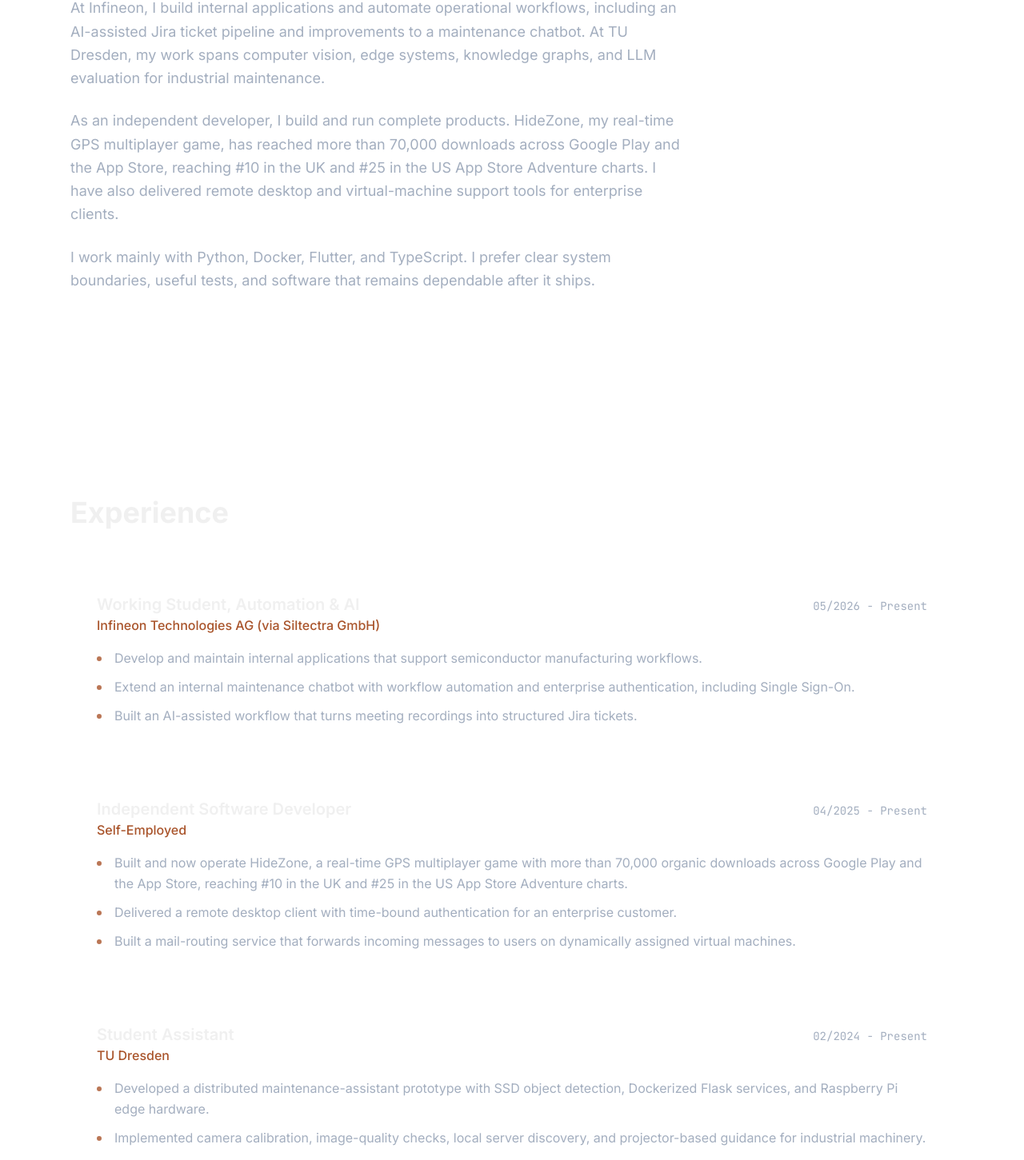
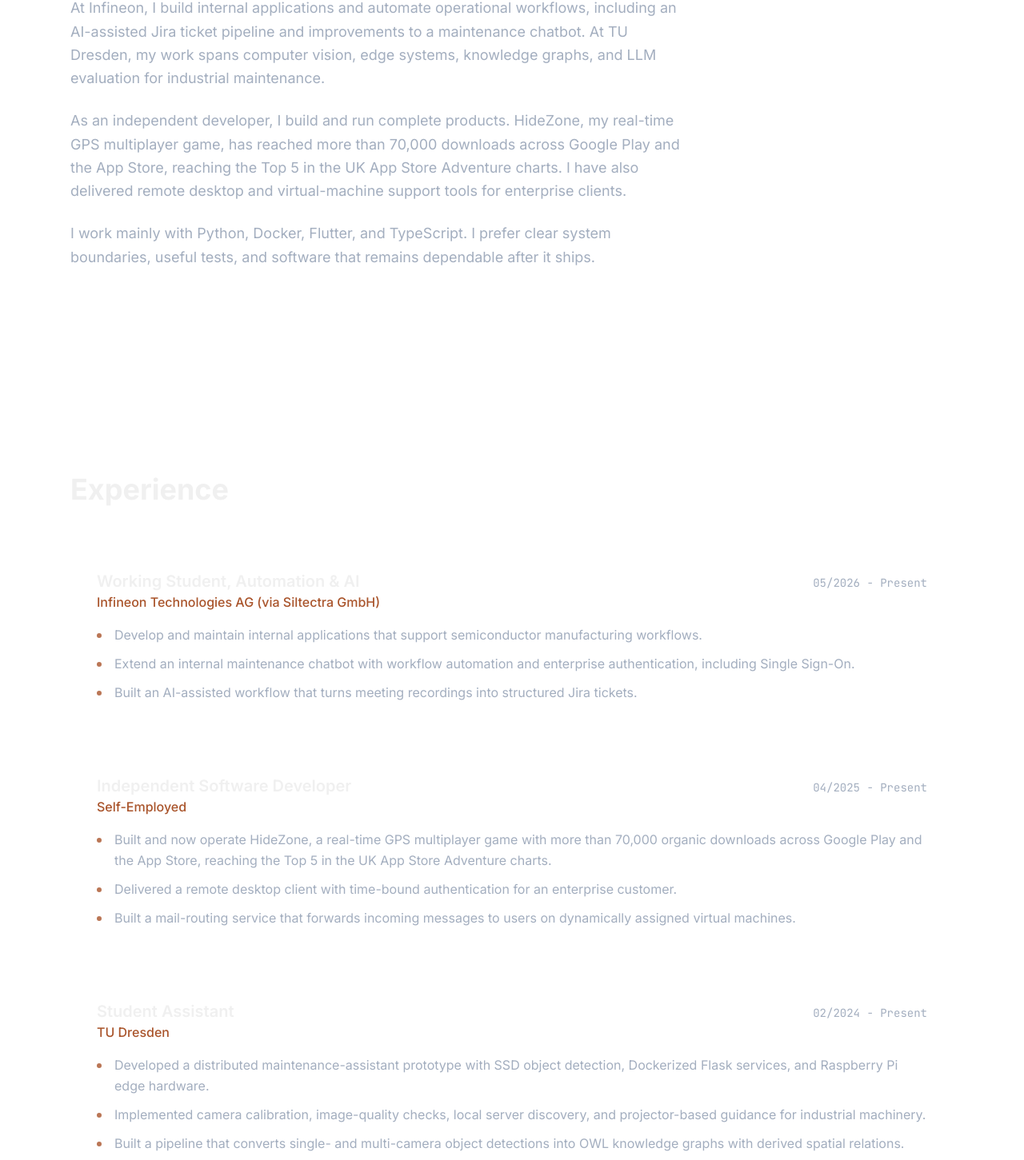
Before and after one commit to Dramiley/PortfolioWebsite, a Next.js app in the folder app/: page / in a window 1280 px wide. Shown: the part 1113-2564 px from the top of the page at 80% size. Built offline with nearby package versions, Linux system fonts and the light colour scheme; no server answers.

Commit message:
update top spot

```diff
--- a/app/src/data/about.ts
+++ b/app/src/data/about.ts
@@ -8,7 +8,7 @@ export const aboutContent: AboutContent = {
     bio: [
         "I am a Computer Science Master's student at TU Dresden. Alongside my studies, I work as an Automation & AI working student at Infineon (Siltectra), as a student assistant at the university, and as an independent software developer.",
         "At Infineon, I build internal applications and automate operational workflows, including an AI-assisted Jira ticket pipeline and improvements to a maintenance chatbot. At TU Dresden, my work spans computer vision, edge systems, knowledge graphs, and LLM evaluation for industrial maintenance.",
-        "As an independent developer, I build and run complete products. HideZone, my real-time GPS multiplayer game, has reached more than 70,000 downloads across Google Play and the App Store, reaching #10 in the UK and #25 in the US App Store Adventure charts. I have also delivered remote desktop and virtual-machine support tools for enterprise clients.",
+        "As an independent developer, I build and run complete products. HideZone, my real-time GPS multiplayer game, has reached more than 70,000 downloads across Google Play and the App Store, reaching the Top 5 in the UK App Store Adventure charts. I have also delivered remote desktop and virtual-machine support tools for enterprise clients.",
         "I work mainly with Python, Docker, Flutter, and TypeScript. I prefer clear system boundaries, useful tests, and software that remains dependable after it ships."
     ]
 };
--- a/app/src/data/experience.ts
+++ b/app/src/data/experience.ts
@@ -18,7 +18,7 @@ export const experience: Experience[] = [
         company: 'Self-Employed',
         period: '04/2025 - Present',
         description: [
-            'Built and now operate HideZone, a real-time GPS multiplayer game with more than 70,000 organic downloads across Google Play and the App Store, reaching #10 in the UK and #25 in the US App Store Adventure charts.',
+            'Built and now operate HideZone, a real-time GPS multiplayer game with more than 70,000 organic downloads across Google Play and the App Store, reaching the Top 5 in the UK App Store Adventure charts.',
             'Delivered a remote desktop client with time-bound authentication for an enterprise customer.',
             'Built a mail-routing service that forwards incoming messages to users on dynamically assigned virtual machines.',
         ]
--- a/app/src/data/projects.ts
+++ b/app/src/data/projects.ts
@@ -6,10 +6,10 @@ export const projects: Project[] = [
         slug: "hidezone",
         hasDetailPage: true,
         featured: true,
-        meta: "Solo build · 70,000+ downloads · #10 UK / #25 US App Store · 2025 - present",
+        meta: "Solo build · 70,000+ downloads · Top 5 UK App Store · 2025 - present",
         categories: ['mobile'],
         title: "HideZone: IRL GPS Hide & Seek",
-        shortDescription: "A real-time outdoor multiplayer game for iOS and Android, with live GPS, custom play zones, tactical items, and eight game modes. 70,000+ downloads, reaching #10 in the UK and #25 in the US App Store Adventure charts.",
+        shortDescription: "A real-time outdoor multiplayer game for iOS and Android, with live GPS, custom play zones, tactical items, and eight game modes. 70,000+ downloads, reaching the Top 5 in the UK App Store Adventure charts.",
         fullDescription: "HideZone turns any park or neighborhood into a multiplayer game board. I built and shipped the Flutter app end to end, from the host-authoritative game loop and Firebase synchronization to geofenced maps, items, subscriptions, ads, and both store releases.",
         tags: ["Flutter", "Dart", "Firebase", "Riverpod", "Geolocation", "Game Development"],
         techStack: [
@@ -23,7 +23,6 @@ export const projects: Project[] = [
         ],
         heroImage: "/images/projects/HideZoneMenu.jpg",
         galleryImages: [
-            "/images/projects/hidezone_08_app_store_charts.png",
             "/images/projects/hidezone_09_app_store_uk_charts.png",
             "/images/projects/hidezone_02_real_world_gameplay.jpg",
             "/images/projects/hidezone_05_items.jpg",
@@ -42,10 +41,10 @@ export const projects: Project[] = [
             problemImage: "",
             approach: "Built a host-authoritative game engine on top of Firebase Realtime Database. Eight game modes plug into isolated strategy bundles, while shared services handle location updates, zone rules, items, reconnects, maps, billing, ads, and privacy-safe diagnostics.",
             approachImage: "",
-            impact: "Designed, built, and shipped independently on Google Play and the App Store, reaching more than 70,000 organic downloads and placing #10 in the UK and #25 in the US on the App Store Adventure charts. The current architecture is backed by more than 2,200 Flutter tests, deterministic multiplayer simulations, traffic budgets, and automated checks around network ownership and wire compatibility.",
+            impact: "Designed, built, and shipped independently on Google Play and the App Store, reaching more than 70,000 organic downloads and peaking in the Top 5 (#5) on the UK App Store Adventure charts. The current architecture is backed by more than 2,200 Flutter tests, deterministic multiplayer simulations, traffic budgets, and automated checks around network ownership and wire compatibility.",
             metrics: [
                 { label: 'Downloads', value: '70,000+' },
-                { label: 'UK / US App Store', value: '#10 / #25' },
+                { label: 'UK App Store', value: 'Top 5' },
                 { label: 'Game Modes', value: '8' },
                 { label: 'Flutter Tests', value: '2,200+' }
             ],
@@ -64,7 +63,7 @@ export const projects: Project[] = [
                 { date: "Mar 2026", title: "Network Refactoring", description: "Reworked synchronization and polling to reduce unnecessary Realtime Database traffic." },
                 { date: "Apr 2026", title: "iOS Release", description: "Shipped to the Apple App Store with cross-platform multiplayer support." },
                 { date: "Aug 2026", title: "Architecture Rework", description: "Separated the host engine, mode rules, Firebase repositories, and UI ownership, then locked the behavior down with automated tests and traffic budgets." },
-                { date: "Oct 2026", title: "App Store Milestones", description: "Crossed 70,000 organic downloads, reaching #10 in the UK and #25 in the US App Store Adventure charts." },
+                { date: "Oct 2026", title: "App Store Milestone", description: "Crossed 70,000 organic downloads and reached the Top 5 in the UK App Store Adventure charts (#5)." },
             ]
         },
     },
```
Also changed, not shown: app/public/images/projects/hidezone_08_app_store_charts.png (deleted), app/public/images/projects/hidezone_09_app_store_uk_charts.png.
